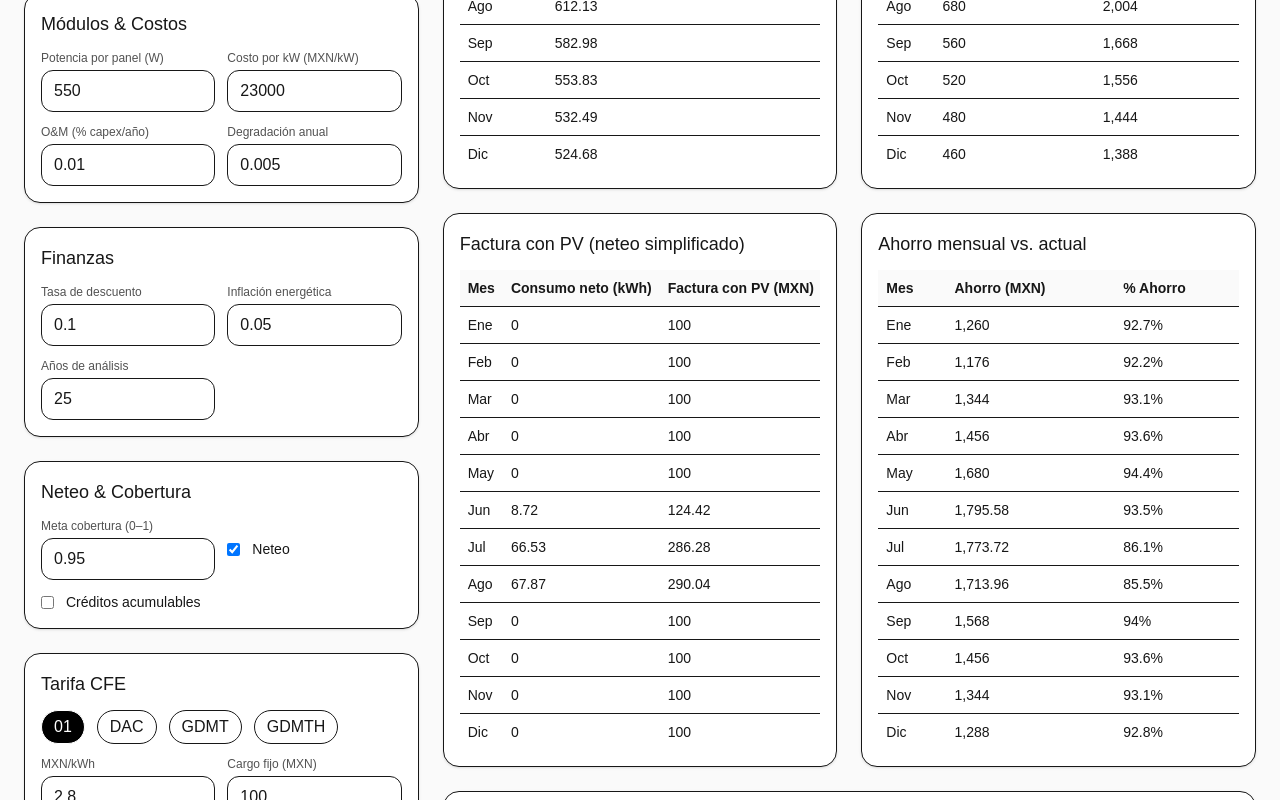
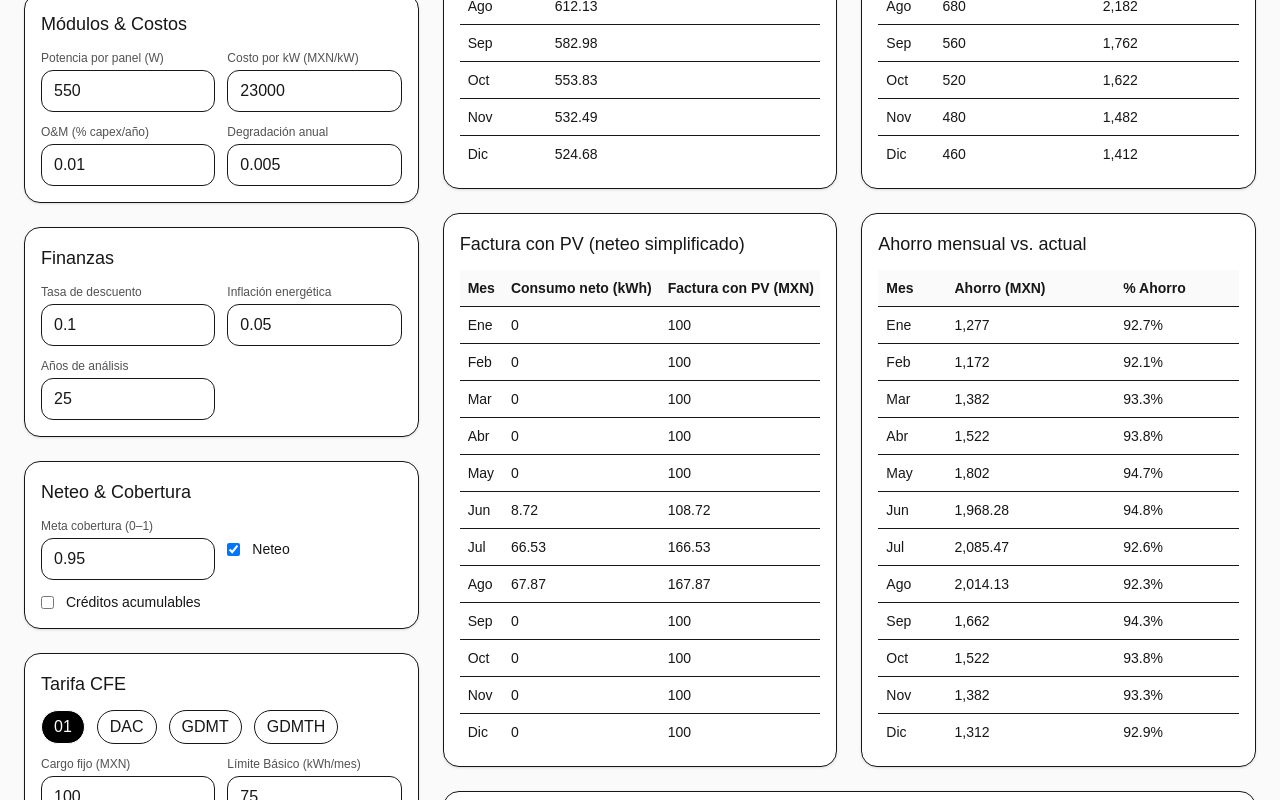
Before and after one commit to ZCC98GDLMX/aurasolar-cotizador, a Next.js app: page /cotizador in a window 1280 px wide. Shown: the part 740-1540 px from the top of the page. Built offline with nearby package versions, Linux system fonts and the light colour scheme.

Commit message:
Agrego cotizador FV con tarifa 01 corregida

```diff
--- a/app/cotizador/page.tsx
+++ b/app/cotizador/page.tsx
@@ -1,9 +1,4 @@
-// app/page.tsx (Next.js App Router) — Solar PV Sizer & ROI for Guadalajara, MX
-// --------------------------------------------------------------------------
-// Drop this file in your Next.js project under /app/page.tsx and deploy on Vercel.
-// Tailwind CSS recommended (https://tailwindcss.com/docs/guides/nextjs).
-// No external UI libs required. Client-only calculator; no backend needed.
-
+// app/cotizador/page.tsx — Solar PV Sizer & ROI for Guadalajara, MX
 "use client";
 
 import React, { useMemo, useState } from "react";
@@ -13,14 +8,18 @@ import React, { useMemo, useState } from "react";
 // ----------------------------
 
 type Tariff = "01" | "DAC" | "GDMT" | "GDMTH";
-
 type MonthlyMap = Record<string, number>;
+type Row = Record<string, string | number>;
 
 const MONTHS = ["Ene","Feb","Mar","Abr","May","Jun","Jul","Ago","Sep","Oct","Nov","Dic"] as const;
 
 function fmt(n: number, digits = 2) {
   if (!isFinite(n)) return "N/D";
   return new Intl.NumberFormat("es-MX", { maximumFractionDigits: digits }).format(n);
+}
+
+function round2(n: number) {
+  return Math.round((n + Number.EPSILON) * 100) / 100;
 }
 
 function annualPerKwGeneration(psh: number, pr: number, availability: number, extraLosses: number) {
@@ -30,14 +29,14 @@ function annualPerKwGeneration(psh: number, pr: number, availability: number, ex
 }
 
 function monthlyShape(amplitude = 0.10) {
-  // Cosine seasonal shape peaking ~Jun for Guadalajara
+  // Forma estacional tipo coseno con pico ~Junio para GDL
   const m = Array.from({ length: 12 }, (_, i) => i);
-  const phaseShift = 5; // peak around June (index 5)
+  const phaseShift = 5; // pico ~Jun (índice 5)
   let raw = m.map((i) => 1 + amplitude * Math.cos((2 * Math.PI * (i - phaseShift)) / 12));
   const mean = raw.reduce((a, b) => a + b, 0) / raw.length;
   raw = raw.map((x) => x / mean);
   const sum = raw.reduce((a, b) => a + b, 0);
-  return raw.map((x) => (x * 12) / sum); // sum=12
+  return raw.map((x) => (x * 12) / sum); // suma=12
 }
 
 function sizeSystem(consumption: MonthlyMap, annualKWhPerKW: number, targetCoverage: number, panelWatts: number) {
@@ -62,14 +61,51 @@ function estimateDemandKW(kwhMonth: number, loadFactor = 0.4, days = 30) {
   return kwAvg / Math.max(loadFactor, 1e-6);
 }
 
-// Tariff models (simplified; edit to match bill)
-interface TariffParams01 { mxn_per_kwh: number; fixed_mxn: number; }
+// ----------------------------
+// Tarifas (modelos simplificados)
+// ----------------------------
+
+// Tarifa 01 por bloques (Básico, Intermedio, Excedente) + cargo fijo
+interface TariffParams01 {
+  fixed_mxn: number;              // cargo fijo mensual
+  kwh_basic_limit: number;        // kWh/mes en bloque Básico
+  kwh_intermediate_limit: number; // kWh/mes acumulado hasta Intermedio (Básico + Intermedio)
+  mxn_per_kwh_basic: number;         // $/kWh Básico
+  mxn_per_kwh_intermediate: number;  // $/kWh Intermedio
+  mxn_per_kwh_exceed: number;        // $/kWh Excedente
+}
+
 interface TariffParamsDAC { mxn_per_kwh: number; fixed_mxn: number; }
-interface TariffParamsGDMT { mxn_per_kwh: number; fixed_mxn: number; mxn_per_kw_demand: number; assumed_load_factor: number; }
-interface TariffParamsGDMTH { mxn_per_kwh_punta: number; mxn_per_kwh_intermedia: number; mxn_per_kwh_base: number; fixed_mxn: number; mxn_per_kw_demand: number; split_punta: number; split_intermedia: number; split_base: number; assumed_load_factor: number; }
+
+interface TariffParamsGDMT {
+  mxn_per_kwh: number;
+  fixed_mxn: number;
+  mxn_per_kw_demand: number;
+  assumed_load_factor: number;
+}
+
+interface TariffParamsGDMTH {
+  mxn_per_kwh_punta: number;
+  mxn_per_kwh_intermedia: number;
+  mxn_per_kwh_base: number;
+  fixed_mxn: number;
+  mxn_per_kw_demand: number;
+  split_punta: number; split_intermedia: number; split_base: number;
+  assumed_load_factor: number;
+}
+
+/** Unión de parámetros válidos por tarifa */
+type TariffParams = TariffParams01 | TariffParamsDAC | TariffParamsGDMT | TariffParamsGDMTH;
 
 const DEFAULT_TARIFFS = {
-  "01": { mxn_per_kwh: 2.8, fixed_mxn: 100 } as TariffParams01,
+  "01": {
+    fixed_mxn: 100,
+    kwh_basic_limit: 75,              // ajusta a tu zona (kWh/mes)
+    kwh_intermediate_limit: 140,      // ajusta a tu zona (kWh/mes)
+    mxn_per_kwh_basic: 1.0,
+    mxn_per_kwh_intermediate: 1.8,
+    mxn_per_kwh_exceed: 3.5,
+  } as TariffParams01,
   DAC: { mxn_per_kwh: 6.2, fixed_mxn: 120 } as TariffParamsDAC,
   GDMT: { mxn_per_kwh: 3.3, fixed_mxn: 300, mxn_per_kw_demand: 130, assumed_load_factor: 0.4 } as TariffParamsGDMT,
   GDMTH: {
@@ -85,38 +121,50 @@ const DEFAULT_TARIFFS = {
   } as TariffParamsGDMTH,
 };
 
-function billCFE(tariff: Tariff, kwh: number, params: any) {
+// ----------------------------
+// Cálculo de recibos
+// ----------------------------
+
+function billCFE(tariff: Tariff, kwh: number, params: TariffParams): number {
   switch (tariff) {
-    case "01":
-      return params.mxn_per_kwh * kwh + (params.fixed_mxn || 0);
-    case "DAC":
-      return params.mxn_per_kwh * kwh + (params.fixed_mxn || 0);
+    case "01": {
+      const p = params as TariffParams01;
+      const b1 = Math.max(Math.min(kwh, p.kwh_basic_limit), 0);
+      const b2 = Math.max(Math.min(kwh, p.kwh_intermediate_limit) - p.kwh_basic_limit, 0);
+      const b3 = Math.max(kwh - p.kwh_intermediate_limit, 0);
+      const energy =
+        b1 * p.mxn_per_kwh_basic +
+        b2 * p.mxn_per_kwh_intermediate +
+        b3 * p.mxn_per_kwh_exceed;
+      return round2(energy + (p.fixed_mxn || 0));
+    }
+    case "DAC": {
+      const p = params as TariffParamsDAC;
+      return round2(p.mxn_per_kwh * kwh + (p.fixed_mxn || 0));
+    }
     case "GDMT": {
-      const energy = params.mxn_per_kwh * kwh;
-      const demandKW = estimateDemandKW(kwh, params.assumed_load_factor);
-      const demand = params.mxn_per_kw_demand * demandKW;
-      return energy + demand + (params.fixed_mxn || 0);
+      const p = params as TariffParamsGDMT;
+      const energy = p.mxn_per_kwh * kwh;
+      const demandKW = estimateDemandKW(kwh, p.assumed_load_factor);
+      const demand = p.mxn_per_kw_demand * demandKW;
+      return round2(energy + demand + (p.fixed_mxn || 0));
     }
     case "GDMTH": {
-      const sp = params.split_punta, si = params.split_intermedia, sb = params.split_base;
-      const kwhP = kwh * sp, kwhI = kwh * si, kwhB = kwh * sb;
-      const energy = params.mxn_per_kwh_punta * kwhP + params.mxn_per_kwh_intermedia * kwhI + params.mxn_per_kwh_base * kwhB;
-      const demandKW = estimateDemandKW(kwh, params.assumed_load_factor);
-      const demand = params.mxn_per_kw_demand * demandKW;
-      return energy + demand + (params.fixed_mxn || 0);
+      const p = params as TariffParamsGDMTH;
+      const kwhP = kwh * p.split_punta, kwhI = kwh * p.split_intermedia, kwhB = kwh * p.split_base;
+      const energy = p.mxn_per_kwh_punta * kwhP + p.mxn_per_kwh_intermedia * kwhI + p.mxn_per_kwh_base * kwhB;
+      const demandKW = estimateDemandKW(kwh, p.assumed_load_factor);
+      const demand = p.mxn_per_kw_demand * demandKW;
+      return round2(energy + demand + (p.fixed_mxn || 0));
     }
-    default:
-      return NaN;
   }
 }
 
-function billsByMonth(consumption: MonthlyMap, tariff: Tariff, params: any) {
+function billsByMonth(consumption: MonthlyMap, tariff: Tariff, params: TariffParams): MonthlyMap {
   const out: MonthlyMap = {};
-  MONTHS.forEach((m) => (out[m] = round2(billCFE(tariff, consumption[m] || 0, params))));
+  MONTHS.forEach((m) => (out[m] = billCFE(tariff, consumption[m] || 0, params)));
   return out;
 }
-
-function round2(n: number) { return Math.round((n + Number.EPSILON) * 100) / 100; }
 
 function applyNetMetering(consumption: MonthlyMap, generation: MonthlyMap, netMetering: boolean, carryover: boolean) {
   const net: MonthlyMap = {};
@@ -130,7 +178,7 @@ function applyNetMetering(consumption: MonthlyMap, generation: MonthlyMap, netMe
       creditsTrace[m] = carryover ? wallet : 0;
       return;
     }
-    let withinNet = cons - gen; // + import / - export
+    let withinNet = cons - gen;
     if (carryover) {
       if (withinNet > 0) {
         const use = Math.min(wallet, withinNet);
@@ -149,38 +197,48 @@ function applyNetMetering(consumption: MonthlyMap, generation: MonthlyMap, netMe
   return { net, creditsTrace };
 }
 
-function billsWithSolar(consumption: MonthlyMap, generation: MonthlyMap, tariff: Tariff, params: any, netMetering: boolean, carryover: boolean) {
+function billsWithSolar(
+  consumption: MonthlyMap,
+  generation: MonthlyMap,
+  tariff: Tariff,
+  params: TariffParams,
+  netMetering: boolean,
+  carryover: boolean
+): { bills: MonthlyMap; creditsTrace: MonthlyMap } {
   const { net, creditsTrace } = applyNetMetering(consumption, generation, netMetering, carryover);
   const bills: MonthlyMap = {};
   MONTHS.forEach((m) => {
     const kwh = net[m];
-    if (tariff === "GDMT" || tariff === "GDMTH") {
-      // Energy on net kWh + demand on original kWh (conservador)
-      if (tariff === "GDMT") {
-        const energy = params.mxn_per_kwh * kwh;
-        const demandKW = estimateDemandKW(consumption[m] || 0, params.assumed_load_factor);
-        const demand = params.mxn_per_kw_demand * demandKW;
-        bills[m] = round2(energy + demand + (params.fixed_mxn || 0));
-      } else {
-        const sp = params.split_punta, si = params.split_intermedia, sb = params.split_base;
-        const kwhP = kwh * sp, kwhI = kwh * si, kwhB = kwh * sb;
-        const energy = params.mxn_per_kwh_punta * kwhP + params.mxn_per_kwh_intermedia * kwhI + params.mxn_per_kwh_base * kwhB;
-        const demandKW = estimateDemandKW(consumption[m] || 0, params.assumed_load_factor);
-        const demand = params.mxn_per_kw_demand * demandKW;
-        bills[m] = round2(energy + demand + (params.fixed_mxn || 0));
-      }
+    if (tariff === "GDMT") {
+      const p = params as TariffParamsGDMT;
+      const energy = p.mxn_per_kwh * kwh;
+      const demandKW = estimateDemandKW(consumption[m] || 0, p.assumed_load_factor);
+      const demand = p.mxn_per_kw_demand * demandKW;
+      bills[m] = round2(energy + demand + (p.fixed_mxn || 0));
+    } else if (tariff === "GDMTH") {
+      const p = params as TariffParamsGDMTH;
+      const kwhP = kwh * p.split_punta, kwhI = kwh * p.split_intermedia, kwhB = kwh * p.split_base;
+      const energy = p.mxn_per_kwh_punta * kwhP + p.mxn_per_kwh_intermedia * kwhI + p.mxn_per_kwh_base * kwhB;
+      const demandKW = estimateDemandKW(consumption[m] || 0, p.assumed_load_factor);
+      const demand = p.mxn_per_kw_demand * demandKW;
+      bills[m] = round2(energy + demand + (p.fixed_mxn || 0));
     } else {
-      bills[m] = round2(billCFE(tariff, kwh, params));
+      // 01 / DAC: neteo sobre energía
+      bills[m] = billCFE(tariff, kwh, params);
     }
   });
   return { bills, creditsTrace };
 }
 
+// ----------------------------
+// ROI / Finanzas
+// ----------------------------
+
 function sumMap(map: MonthlyMap) {
   return MONTHS.reduce((acc, m) => acc + (map[m] || 0), 0);
 }
 
-// Basic IRR solver (Newton + bisection fallback)
+// IRR (Newton + bisección)
 function irr(cashflows: number[], guess = 0.1) {
   const npv = (r: number) => cashflows.reduce((acc, cf, i) => acc + cf / Math.pow(1 + r, i), 0);
   const dnpv = (r: number) => cashflows.slice(1).reduce((acc, cf, i) => acc - (i + 1) * cf / Math.pow(1 + r, i + 2), 0);
@@ -191,9 +249,8 @@ function irr(cashflows: number[], guess = 0.1) {
     if (Math.abs(f) < 1e-6) return r;
     if (df === 0 || !isFinite(df)) break;
     r = r - f / df;
-    if (r <= -0.99) r = -0.99; // avoid invalid domain
+    if (r <= -0.99) r = -0.99;
   }
-  // Bisection in [-0.9, 1]
   let low = -0.9, high = 1.0;
   for (let i = 0; i < 200; i++) {
     const mid = (low + high) / 2;
@@ -205,7 +262,16 @@ function irr(cashflows: number[], guess = 0.1) {
   return NaN;
 }
 
-function roiCashflows(capex: number, billsNow: MonthlyMap, billsSolarY1: MonthlyMap, discount: number, inflation: number, omRate: number, years: number, degradation = 0.005) {
+function roiCashflows(
+  capex: number,
+  billsNow: MonthlyMap,
+  billsSolarY1: MonthlyMap,
+  discount: number,
+  inflation: number,
+  omRate: number,
+  years: number,
+  degradation = 0.005
+) {
   const annualNow = sumMap(billsNow);
   const annualSolarY1 = sumMap(billsSolarY1);
   const rows: { year: number; cf: number; pv: number; cum: number }[] = [];
@@ -233,14 +299,20 @@ function roiCashflows(capex: number, billsNow: MonthlyMap, billsSolarY1: Monthly
   return { rows, payback, npv, irr: irrVal };
 }
 
-function downloadCSV(filename: string, tables: Record<string, any[]>) {
+// ----------------------------
+// CSV export
+// ----------------------------
+
+function downloadCSV(filename: string, tables: Record<string, Row[]>) {
   const parts: string[] = [];
   for (const [name, rows] of Object.entries(tables)) {
     parts.push(`# ${name}`);
     if (!rows.length) continue;
     const cols = Object.keys(rows[0]);
     parts.push(cols.join(","));
-    for (const r of rows) parts.push(cols.map((c) => String((r as any)[c])).join(","));
+    for (const r of rows) {
+      parts.push(cols.map((c) => String(r[c] ?? "")).join(","));
+    }
     parts.push("");
   }
   const blob = new Blob([parts.join("\n")], { type: "text/csv;charset=utf-8;" });
@@ -287,9 +359,12 @@ export default function Page() {
   const [netMetering, setNetMetering] = useState(true);
   const [carryover, setCarryover] = useState(false);
 
-  const params: any = tariff === "01" ? t01 : tariff === "DAC" ? tDAC : tariff === "GDMT" ? tGDMT : tGDMTH;
+  const params: TariffParams =
+    tariff === "01" ? t01 :
+    tariff === "DAC" ? tDAC :
+    tariff === "GDMT" ? tGDMT : tGDMTH;
 
-  // Calculations
+  // Cálculos principales
   const annualKWhPerKW = useMemo(() => annualPerKwGeneration(psh, pr, availability, extraLoss), [psh, pr, availability, extraLoss]);
 
   const { panels, systemKW, expectedAnnual, annualLoad } = useMemo(
@@ -320,7 +395,10 @@ export default function Page() {
 
   const capex = useMemo(() => systemKW * costPerKW, [systemKW, costPerKW]);
 
-  const roi = useMemo(() => roiCashflows(capex, billsNow, billsSolar, discount, inflation, omPct, years, degradation), [capex, billsNow, billsSolar, discount, inflation, omPct, years, degradation]);
+  const roi = useMemo(
+    () => roiCashflows(capex, billsNow, billsSolar, discount, inflation, omPct, years, degradation),
+    [capex, billsNow, billsSolar, discount, inflation, omPct, years, degradation]
+  );
 
   const summary = useMemo(() => ([
     { Indicador: "CAPEX (MXN)", Valor: fmt(capex, 0) },
@@ -328,7 +406,7 @@ export default function Page() {
     { Indicador: "Factura anual con PV (MXN)", Valor: fmt(sumMap(billsSolar), 0) },
     { Indicador: "Ahorro anual año 1 (MXN)", Valor: fmt(sumMap(savingsMXN), 0) },
     { Indicador: "Payback (años)", Valor: roi.payback ?? "N/D" },
-    { Indicador: "NPV (MXN, " + years + " años)", Valor: fmt(roi.npv, 0) },
+    { Indicador: `NPV (MXN, ${years} años)`, Valor: fmt(roi.npv, 0) },
     { Indicador: "IRR (anual)", Valor: isFinite(roi.irr) ? `${fmt(roi.irr * 100, 1)}%` : "N/D" },
   ]), [capex, billsNow, billsSolar, savingsMXN, roi, years]);
 
@@ -337,10 +415,15 @@ export default function Page() {
     setConsumption((c) => ({ ...c, [m]: v }));
   }
 
-  function exportCSV() {
+  function downloadAllAsCSV() {
     const genRows = MONTHS.map((m) => ({ Mes: m, Generacion_kWh: genMonth[m] }));
     const billNowRows = MONTHS.map((m) => ({ Mes: m, Consumo_kWh: consumption[m], Factura_actual_MXN: billsNow[m] }));
-    const billSolarRows = MONTHS.map((m) => ({ Mes: m, Consumo_neto_kWh: (consumption[m] - genMonth[m]) < 0 && carryover ? 0 : Math.max(consumption[m] - genMonth[m], 0), Factura_con_PV_MXN: billsSolar[m], Creditos_kWh: creditsTrace[m] }));
+    const billSolarRows = MONTHS.map((m) => ({
+      Mes: m,
+      Consumo_neto_kWh: (consumption[m] - genMonth[m]) < 0 && carryover ? 0 : Math.max(consumption[m] - genMonth[m], 0),
+      Factura_con_PV_MXN: billsSolar[m],
+      Creditos_kWh: creditsTrace[m]
+    }));
     const savingsRows = MONTHS.map((m) => ({ Mes: m, Ahorro_MXN: savingsMXN[m], Ahorro_pct: savingsPct[m] }));
     const summaryRows = summary.map((r) => ({ Indicador: r.Indicador, Valor: r.Valor }));
     downloadCSV("dimensionador_gdl.csv", {
@@ -361,7 +444,7 @@ export default function Page() {
       </header>
 
       <main className="p-6 grid grid-cols-1 xl:grid-cols-3 gap-6">
-        {/* Left column: Inputs */}
+        {/* Columna izquierda: entradas */}
         <section className="xl:col-span-1 space-y-6">
           <Card title="Consumo mensual (kWh)">
             <div className="grid grid-cols-3 gap-3">
@@ -430,19 +513,27 @@ export default function Page() {
                 ))}
               </div>
 
-              {/* Params per tariff */}
+              {/* 01 por bloques */}
               {tariff === "01" && (
                 <div className="grid grid-cols-2 gap-3">
-                  <Num label="MXN/kWh" value={t01.mxn_per_kwh} setValue={(v)=>setT01({...t01, mxn_per_kwh:v})} step={0.1} />
                   <Num label="Cargo fijo (MXN)" value={t01.fixed_mxn} setValue={(v)=>setT01({...t01, fixed_mxn:v})} step={10} />
+                  <Num label="Límite Básico (kWh/mes)" value={t01.kwh_basic_limit} setValue={(v)=>setT01({...t01, kwh_basic_limit:v})} step={5} />
+                  <Num label="Límite Intermedio (kWh/mes)" value={t01.kwh_intermediate_limit} setValue={(v)=>setT01({...t01, kwh_intermediate_limit:v})} step={5} />
+                  <Num label="Tarifa Básico ($/kWh)" value={t01.mxn_per_kwh_basic} setValue={(v)=>setT01({...t01, mxn_per_kwh_basic:v})} step={0.05} />
+                  <Num label="Tarifa Intermedio ($/kWh)" value={t01.mxn_per_kwh_intermediate} setValue={(v)=>setT01({...t01, mxn_per_kwh_intermediate:v})} step={0.05} />
+                  <Num label="Tarifa Excedente ($/kWh)" value={t01.mxn_per_kwh_exceed} setValue={(v)=>setT01({...t01, mxn_per_kwh_exceed:v})} step={0.05} />
                 </div>
               )}
+
+              {/* DAC */}
               {tariff === "DAC" && (
                 <div className="grid grid-cols-2 gap-3">
                   <Num label="MXN/kWh" value={tDAC.mxn_per_kwh} setValue={(v)=>setTDAC({...tDAC, mxn_per_kwh:v})} step={0.1} />
                   <Num label="Cargo fijo (MXN)" value={tDAC.fixed_mxn} setValue={(v)=>setTDAC({...tDAC, fixed_mxn:v})} step={10} />
                 </div>
               )}
+
+              {/* GDMT */}
               {tariff === "GDMT" && (
                 <div className="grid grid-cols-2 gap-3">
                   <Num label="MXN/kWh" value={tGDMT.mxn_per_kwh} setValue={(v)=>setTGDMT({...tGDMT, mxn_per_kwh:v})} step={0.1} />
@@ -451,6 +542,8 @@ export default function Page() {
                   <Num label="Load factor" value={tGDMT.assumed_load_factor} setValue={(v)=>setTGDMT({...tGDMT, assumed_load_factor:v})} step={0.05} />
                 </div>
               )}
+
+              {/* GDMTH */}
               {tariff === "GDMTH" && (
                 <div className="grid grid-cols-2 gap-3">
                   <Num label="MXN/kWh punta" value={tGDMTH.mxn_per_kwh_punta} setValue={(v)=>setTGDMTH({...tGDMTH, mxn_per_kwh_punta:v})} step={0.1} />
@@ -468,11 +561,11 @@ export default function Page() {
           </Card>
 
           <div className="flex gap-3">
-            <button onClick={exportCSV} className="px-4 py-2 rounded-xl bg-black text-white">Descargar CSV</button>
+            <button onClick={downloadAllAsCSV} className="px-4 py-2 rounded-xl bg-black text-white">Descargar CSV</button>
           </div>
         </section>
 
-        {/* Right columns: Outputs */}
+        {/* Columnas derechas: salidas */}
         <section className="xl:col-span-2 space-y-6">
           <Card title="Dimensionamiento del sistema">
             <div className="grid grid-cols-2 md:grid-cols-4 gap-3 text-sm">
@@ -508,7 +601,9 @@ export default function Page() {
             <div className="mt-4 overflow-auto">
               <Table rows={roi.rows.map((r) => ({ "Año": r.year, "Flujo (MXN)": fmt(r.cf, 2), "Flujo descontado (MXN)": fmt(r.pv, 2), "Acumulado (MXN)": fmt(r.cum, 2) }))} />
             </div>
-            <p className="text-xs text-neutral-500 mt-3">Nota: Modelo simplificado. Las tarifas CFE varían por región/temporada y pueden incluir bloques, demanda medida y medición horaria. Ajusta los parámetros a tu recibo.</p>
+            <p className="text-xs text-neutral-500 mt-3">
+              Nota: Modelo simplificado. Las tarifas CFE varían por región/temporada y pueden incluir bloques, demanda medida y medición horaria. Ajusta los parámetros a tu recibo.
+            </p>
           </Card>
         </section>
       </main>
@@ -517,7 +612,7 @@ export default function Page() {
 }
 
 // ----------------------------
-// Small UI bits
+// UI helpers
 // ----------------------------
 
 function Card({ title, children }: { title: string; children: React.ReactNode }) {
@@ -542,7 +637,7 @@ function KV({ k, v }: { k: string; v: string }) {
   );
 }
 
-function Table({ rows }: { rows: Record<string, string | number>[] }) {
+function Table({ rows }: { rows: Row[] }) {
   const cols = rows.length ? Object.keys(rows[0]) : [];
   return (
     <div className="overflow-auto">
@@ -558,7 +653,7 @@ function Table({ rows }: { rows: Record<string, string | number>[] }) {
           {rows.map((r, i) => (
             <tr key={i} className="border-b last:border-0">
               {cols.map((c) => (
-                <td key={c} className="px-2 py-2 whitespace-nowrap">{(r as any)[c]}</td>
+                <td key={c} className="px-2 py-2 whitespace-nowrap">{String(r[c] ?? "")}</td>
               ))}
             </tr>
           ))}
```
